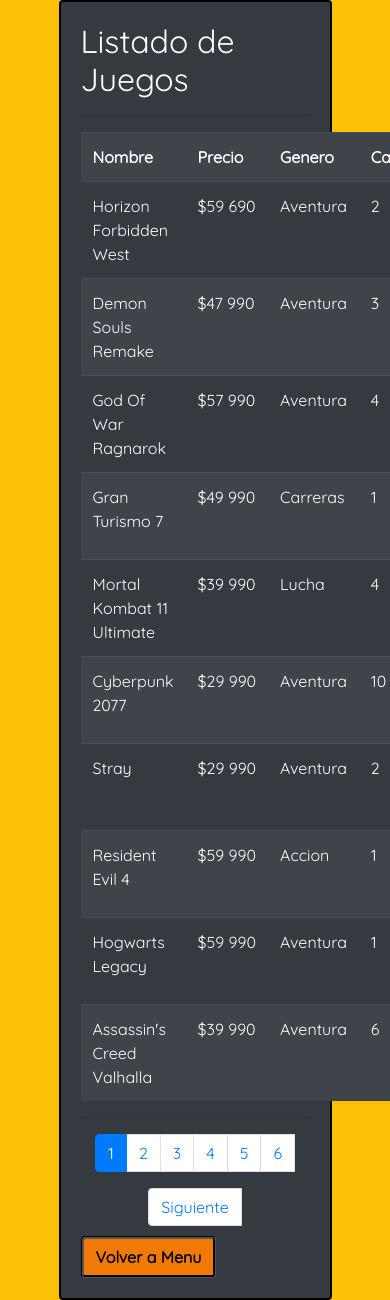
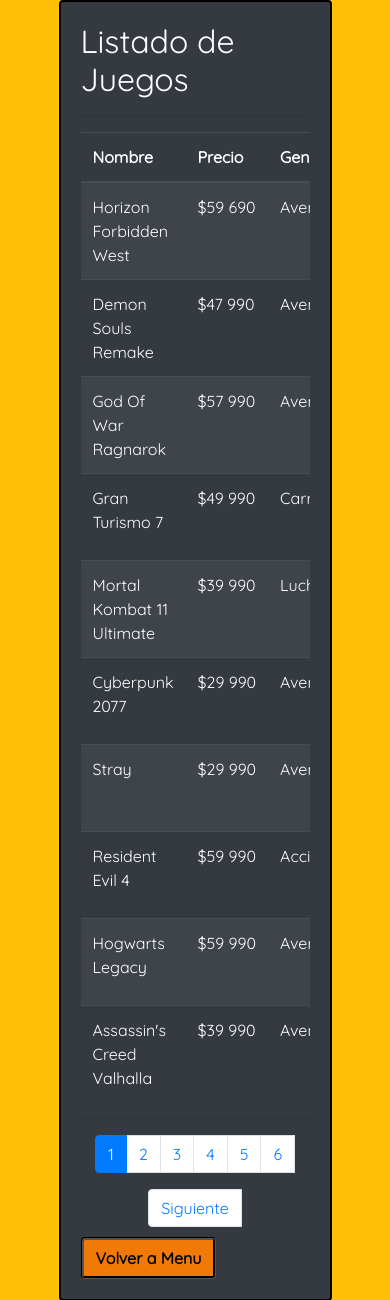
Before and after one commit to HVMASTER/ProyectoEnexxDjango, a Django app: page /listarJuego in a window 390 px wide; the page is wider, and only the part inside the window is pictured. Shown: the part 124-1424 px from the top of that part. Run offline with Django 4.2, Linux system fonts and the light colour scheme; a user stored in the database is signed in; data comes from the database, SQL or seed files in the repository; both versions use the stored data as it was after the commit; some libraries are stand-ins or nearby versions.

Commit message:
tablas responsivas arreglada

```diff
--- a/administrador/templates/administrador/listarJuego.html
+++ b/administrador/templates/administrador/listarJuego.html
@@ -8,7 +8,9 @@
         <div class="card-body">
           <h2>Listado de Juegos</h2>
           <hr>
-          <table class="table table-striped table-hover table-dark">
+          <table class="table table-responsive table-striped table-hover table-dark ">
+            <!-- <i class="d-none d-sm-none d-md-block"></i> -->
+            <thead>
               <tr>
                 <th>Nombre</th>
                 <th>Precio</th>
@@ -19,7 +21,9 @@
                 <th>Opciones</th>
 
               </tr>
+            </thead>
 
+            <tbody>
               {% for juego in juegos %}
 
               <tr>
@@ -40,6 +44,8 @@
               </tr>
 
             {% endfor %}
+            </tbody>
+
 
           </table>
           <hr>
```
Also changed, not shown: db.sqlite3. Lines whose indentation alone changed are shown as unchanged.
